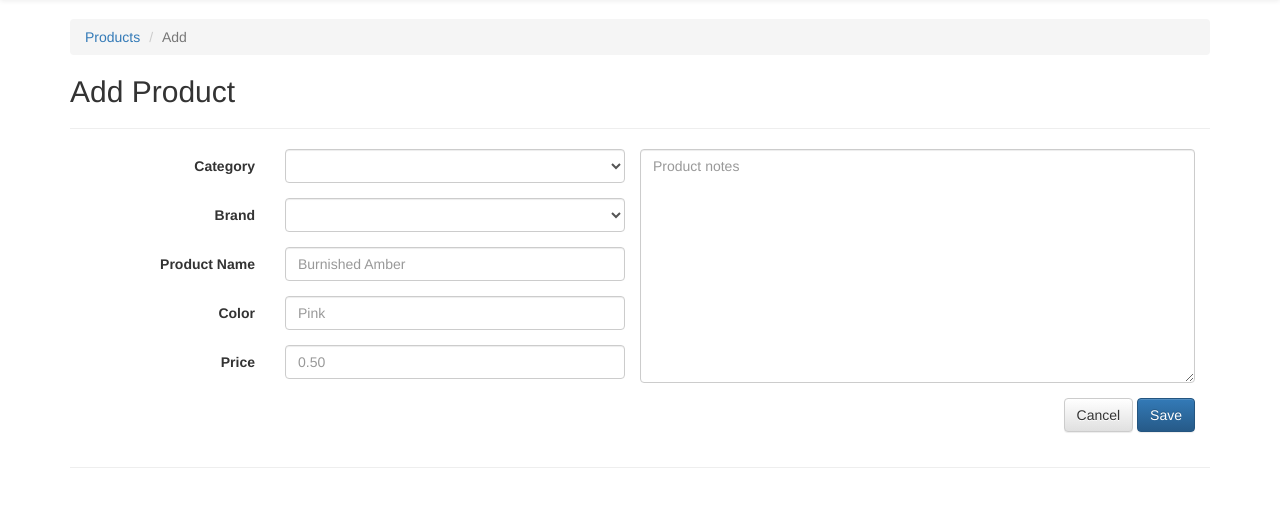
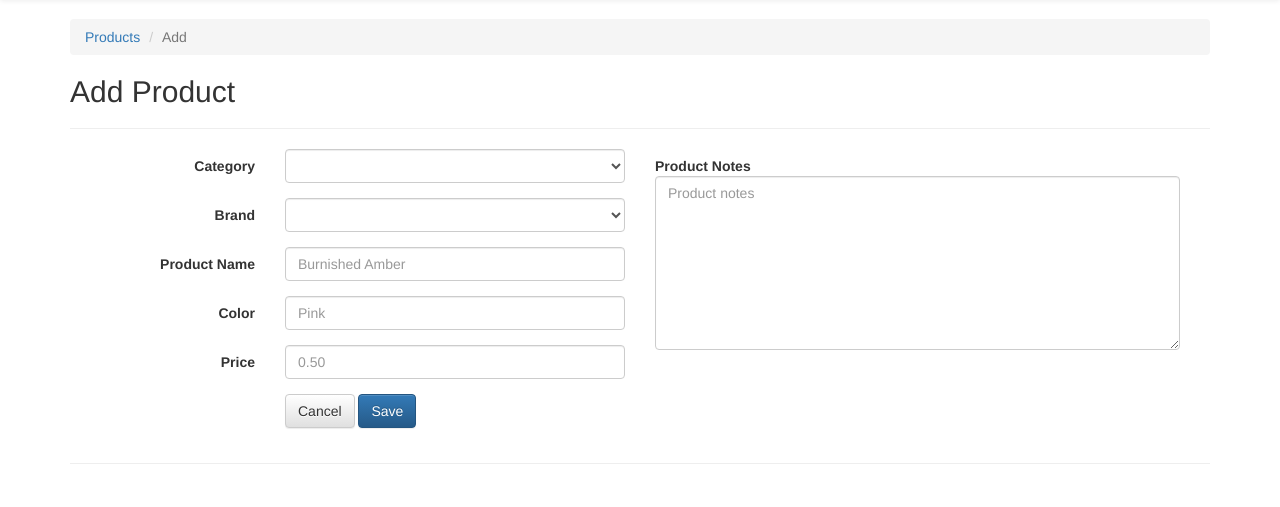
Before and after one commit to seafoodfriedrice/cakes, a Flask app: page /product/add in a window 1280 px wide. Shown: the part 51-558 px from the top of the page. Run offline with Flask 2, Linux system fonts and the light colour scheme; lists and menus that the app fills with data are empty; some libraries are stand-ins or nearby versions.

Commit message:
templates: change layout of add_product.html

```diff
--- a/cakes/templates/product_add.html
+++ b/cakes/templates/product_add.html
@@ -41,18 +41,21 @@
                 <input type="text" class="form-control" id="price" name="price" placeholder="0.50">
             </div>
         </div>
+        <div class="form-group">
+            <div class="col-md-offset-4 col-md-8">
+                <a href="{{ url_for('products') }}" type="button" class="btn btn-default">Cancel</a>
+                <button type="submit" class="btn btn-primary">Save</button>
+            </div>
+        </div>
     </div>
 
     <div class="col-md-6">
        <div class="form-group">
-           <textarea class="form-control" id="notes" name="notes" rows="11" placeholder="Product notes"></textarea>
+            <div class="col-sm-12">
+                <label for="price" class="control-label">Product Notes</label>
+               <textarea class="form-control" id="notes" name="notes" rows="8" placeholder="Product notes"></textarea>
+           </div>
        </div>
-        <div class="form-group">
-            <div class="pull-right">
-                <a href="{{ url_for('products') }}" type="button" class="btn btn-default">Cancel</a>
-                <button type="submit" class="btn btn-primary">Save</button>
-            </div>
-        </div>
     </div>
 
     </form>
```
